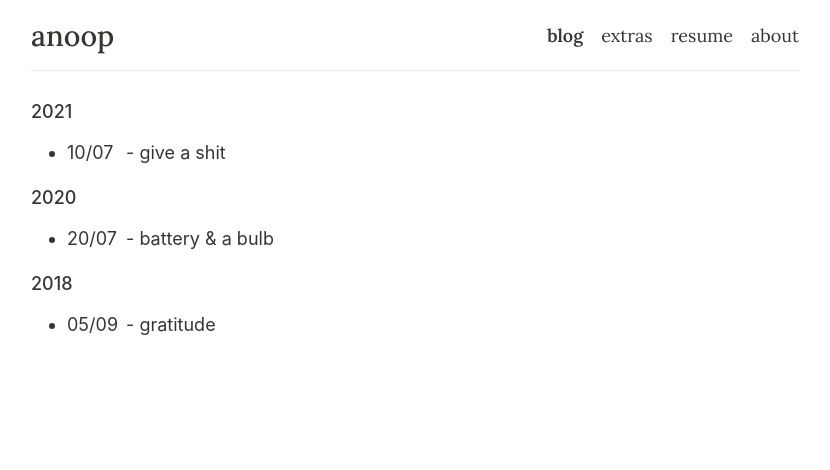
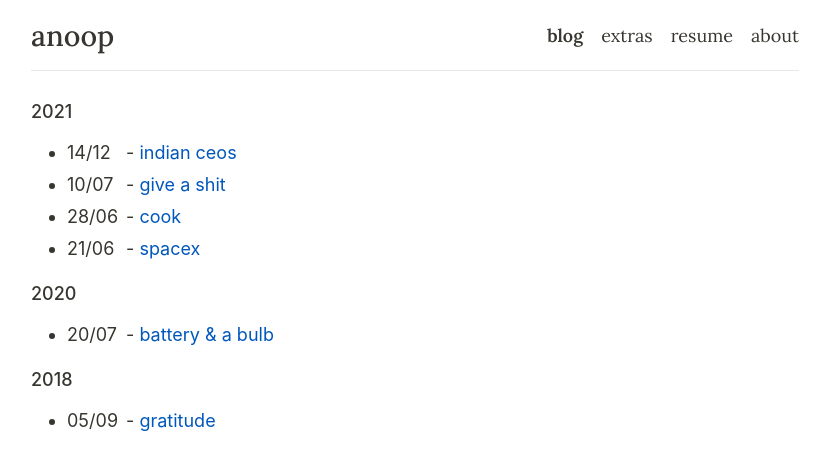
Before and after one commit to helloanoop/helloanoop.com, a Next.js app: page / in a window 1280 px wide. Shown: the top 470 px of the page, without its empty margins (225-1055 px from the left). Built offline with nearby package versions, Linux system fonts and the light colour scheme.

Commit message:
blogs: spacex, cook, indian ceos

```diff
--- a/src/pages/index.js
+++ b/src/pages/index.js
@@ -3,6 +3,14 @@ import Link from 'next/link';
 import Header from 'components/Header';
 
 export default function Index() {
+  const BlogLink = ({title, date, path}) => {
+    let link = `/blog${path}`;
+    return (
+      <li>
+        <span>{date} </span> - <Link href={link}>{title}</Link>
+      </li>
+    );
+  };
   return (
     <>
       <Head>
@@ -15,23 +23,20 @@ export default function Index() {
       <main className="page page-home">
         <h4 className="font-medium">2021</h4>
         <ul className='blog-list'>
-          <li>
-            <span>10/07 </span> - <Link href="/blog/give-a-shit">give a shit</Link>
-          </li>
+          <BlogLink title="indian ceos" path="/indian-ceos" date="14/12"/>
+          <BlogLink title="give a shit" path="/give-a-shit" date="10/07"/>
+          <BlogLink title="cook" path="/cook" date="28/06"/>
+          <BlogLink title="spacex" path="/spacex" date="21/06"/>
         </ul>
 
         <h4 className="font-medium mt-4">2020</h4>
         <ul className='blog-list'>
-          <li>
-            <span>20/07 </span> - <Link href="/blog/battery-and-a-bulb">battery & a bulb</Link>
-          </li>
+          <BlogLink title="battery & a bulb" path="/battery-and-a-bulb" date="20/07"/>
         </ul>
 
         <h4 className="font-medium mt-4">2018</h4>
         <ul className='blog-list'>
-          <li>
-            <span>05/09 </span> - <Link href="/blog/gratitude">gratitude</Link>
-          </li>
+          <BlogLink title="gratitude" path="/gratitude" date="05/09"/>
         </ul>
       </main>
 
--- a/src/styles/markdown.css
+++ b/src/styles/markdown.css
@@ -64,7 +64,7 @@
   color: #777;
 }
 .markdown blockquote > p {
-  @apply mb-0;
+  @apply mb-0 !important;
 }
 
 /* Code */
--- a/src/styles/page.scss
+++ b/src/styles/page.scss
@@ -43,8 +43,12 @@
         display: inline-block;
         min-width: 3rem;
       }
-      a:hover {
-        text-decoration: underline;
+      a {
+        color: rgb(0, 87, 188);
+
+        &:hover {
+          text-decoration: underline;
+        }
       }
     }
   }
```
Also changed, not shown: posts/cook.md (added, +8 -0 lines), posts/indian-ceos.md (added, +23 -0 lines), posts/spacex.md (added, +16 -0 lines).
